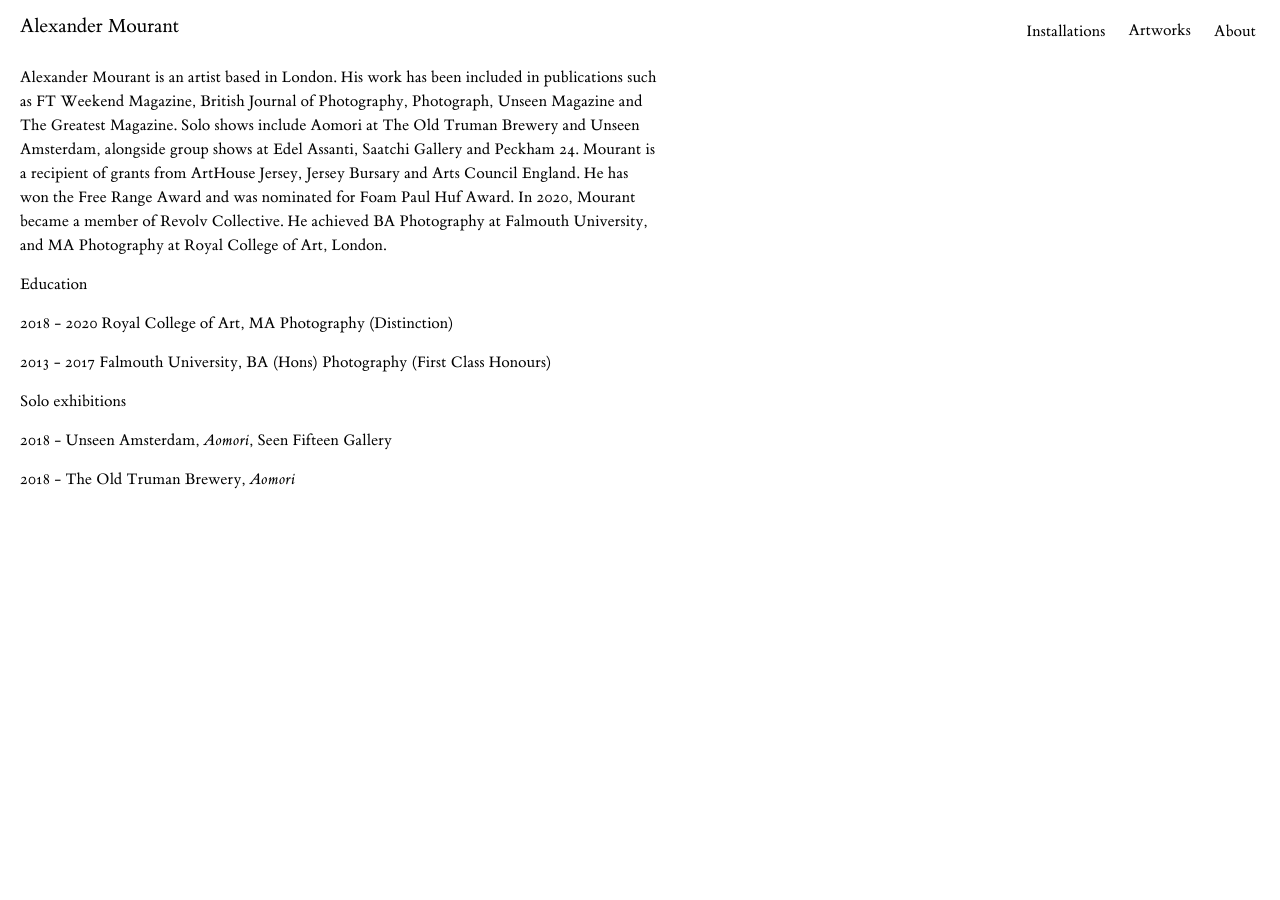
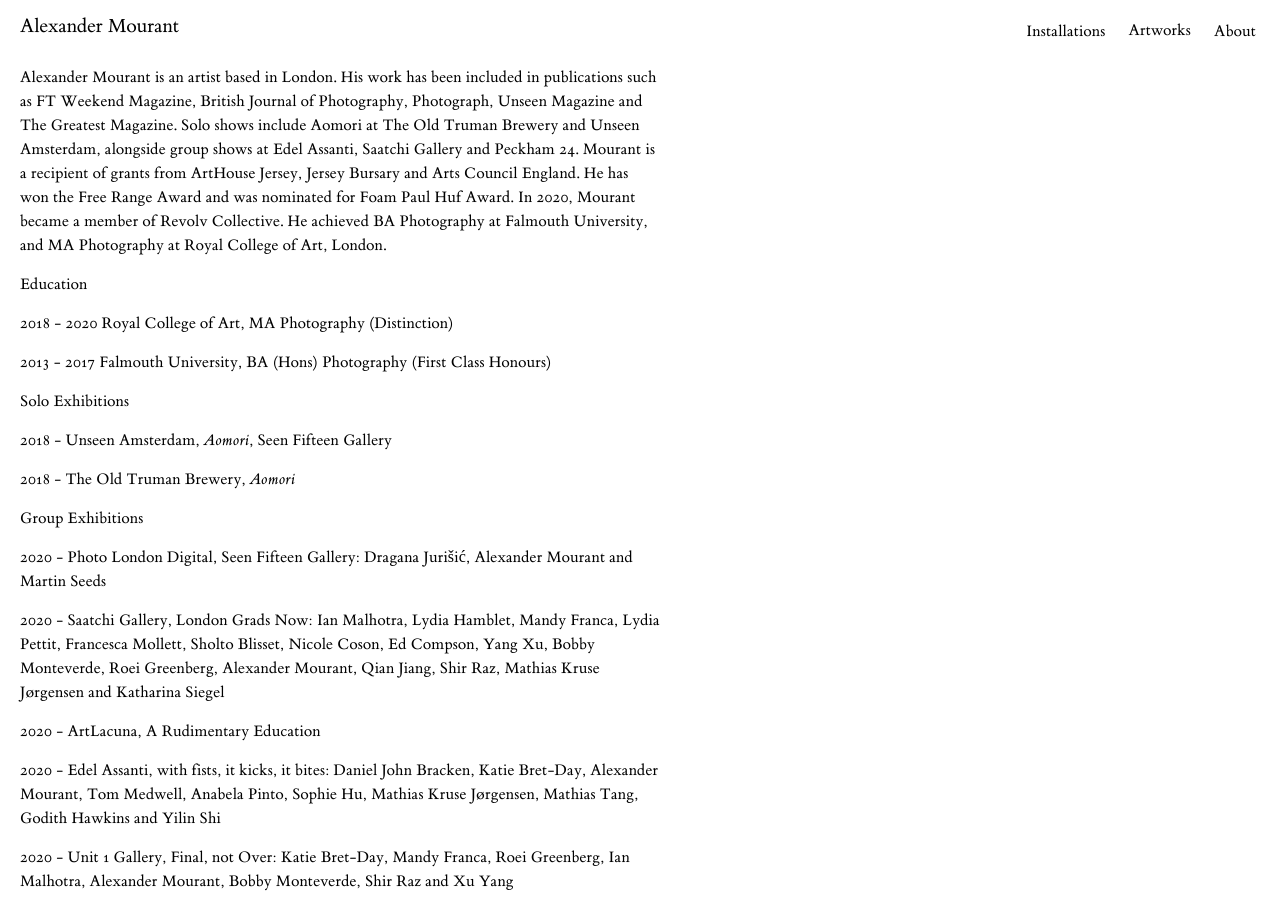
Before and after one commit to HarryFischer/alexandermourant, a Jekyll site: the page built from about.markdown, in a window 1280 px wide. Built offline with Jekyll 4.4.1, drawn with Linux system fonts in a browser that asks for light colours; some of the changed text lies outside the part shown.

Commit message:
Updated About

```diff
--- a/about.markdown
+++ b/about.markdown
@@ -18,11 +18,62 @@
     2018 - 2020 Royal College of Art, MA Photography (Distinction)
 
     2013 - 2017 Falmouth University, BA (Hons) Photography (First Class Honours)
-- title: Solo exhibitions
+- title: Solo Exhibitions
   year-text: |-
     2018 - Unseen Amsterdam, *Aomori*, Seen Fifteen Gallery
 
     2018 - The Old Truman Brewery, *Aomori*
+- title: Group Exhibitions
+  year-text: |-
+    2020 - Photo London Digital, Seen Fifteen Gallery: Dragana Jurišić, Alexander Mourant and Martin Seeds
+
+    2020 - Saatchi Gallery, London Grads Now: Ian Malhotra, Lydia Hamblet, Mandy Franca, Lydia Pettit, Francesca Mollett, Sholto Blisset, Nicole Coson, Ed Compson, Yang Xu, Bobby Monteverde, Roei Greenberg, Alexander Mourant, Qian Jiang, Shir Raz, Mathias Kruse Jørgensen and Katharina Siegel
+
+    2020 - ArtLacuna, A Rudimentary Education
+
+    2020 - Edel Assanti, with fists, it kicks, it bites: Daniel John Bracken, Katie Bret-Day, Alexander Mourant, Tom Medwell, Anabela Pinto, Sophie Hu, Mathias Kruse Jørgensen, Mathias Tang, Godith Hawkins and Yilin Shi
+
+    2020 - Unit 1 Gallery, Final, not Over: Katie Bret-Day, Mandy Franca, Roei Greenberg, Ian Malhotra, Alexander Mourant, Bobby Monteverde, Shir Raz and Xu Yang
+
+    2020 - Royal College of Art, SHOW 2020
+
+    2019 - Copeland Gallery, Where You Are Not: Tess Williams, Alexander Mourant, Maddie Rose Hills, Matilda Little, Florence Sweeney, Tom Pope, Simone Mudde and Katrina Russell-Adams
+
+    2019 - Unseen Amsterdam, To Feel Its Touch, Seen Fifteen Gallery: Marianne Bjørnmyr and Alexander Mourant
+
+    2019 - Peckham 24, For Those Who Could See Beyond The Surface: Marianne Bjørnmyr, Tenzing Dakpa, Maja Daniels, Katrin Koenning, Raymond Meeks and Alexander Mourant
+
+    2019 - Royal College of Art, WIP
+
+    2018 - Chelsea Arts Club, Garden of Earthly Delights
+
+    2018 - Jersey Arts Centre, Retrospective Exhibition
+
+    2018 - The Old Truman Brewery, Photoworks presents ‘Collaborate’ at Free Range
+
+    2017 - The Old Truman Brewery, South West Graduate Photography Prize
+
+    2017 - CCA Galleries International, Summer Exhibition, with work from Aurelian
+
+    2017 - Royal Geographical Society, RAW Truth, Alexander Mourant and Andy Hughes for RAW Foundation
+
+    2017 - The Old Truman Brewery, Free Range
+
+    2016 - Mall Galleries, Bryanston Today
+
+    2016 - NCVO, London, The National Council for Voluntary Organisations and PhotoVoice Photography Prize
+
+    2015 - Berni Gallery, Jersey, The Original Student Art Exhibition
+
+    2015 - The Poly, Falmouth, End of Year Show
+
+    2015 - theprintspace, London, PhotoVoice Awards
+
+    2014 - CCA Galleries International, Jersey, Gallery Magazine: Student Awards
+
+    2014 - The Fish Factory, Falmouth, with Illumination Space and Modernist Ceramics
+
+    2014 - The Photography Gallery, Falmouth, with Illusionist Paradise and Illumination Space
 layout: about
 ---
 
```
